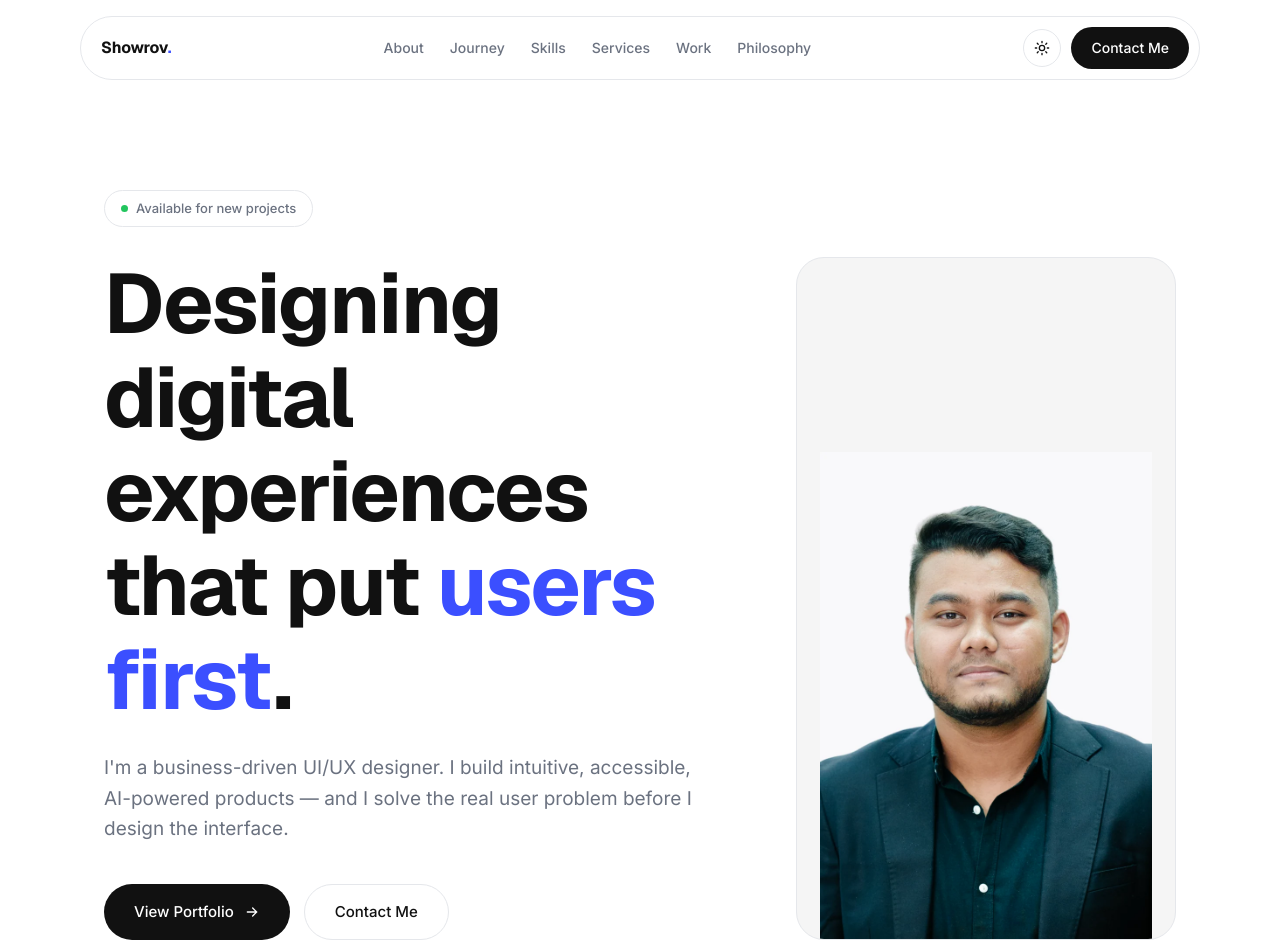
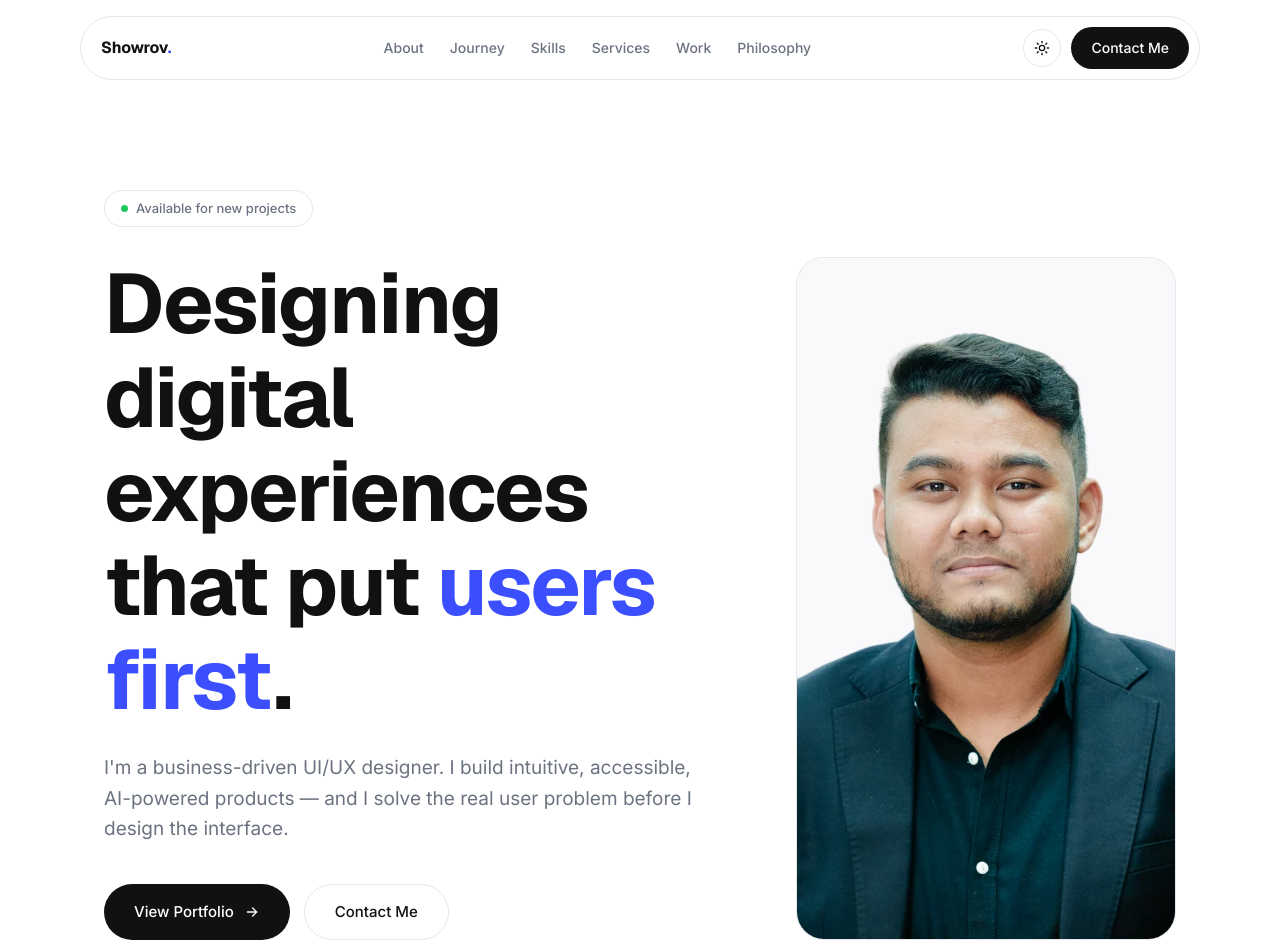
Before and after one commit to Showrovghoshroy/uxdshowrov, a plain HTML site: page index.html in a window 1280 px wide. Shown: the top 943 px of the page. Drawn offline with nearby package versions, Linux system fonts and the light colour scheme.

Commit message:
Update index.html

```diff
--- a/index.html
+++ b/index.html
@@ -138,9 +138,9 @@
 .hero-photo{
   width:min(380px,85vw);position:relative;
   border:1px solid var(--border);border-radius:28px;overflow:hidden;
-  background:var(--bg-soft);
+  background:#f9f9fc;
 }
-.hero-photo img{position:absolute;left:6%;right:6%;top:7%;bottom:0;width:88%;height:93%;object-fit:contain;object-position:center bottom}
+.hero-photo img{position:absolute;inset:0;width:100%;height:100%;object-fit:cover;object-position:center top}
 .hero-grid > div:first-child .hero-actions{margin-bottom:0}
 @media(max-width:860px){.hero-grid{grid-template-columns:1fr;gap:36px}.hero-photo{order:2;width:min(320px,80vw);height:430px;margin:0 auto}.hero{padding-top:150px}}
 .hero-actions{margin-bottom:0}
```
